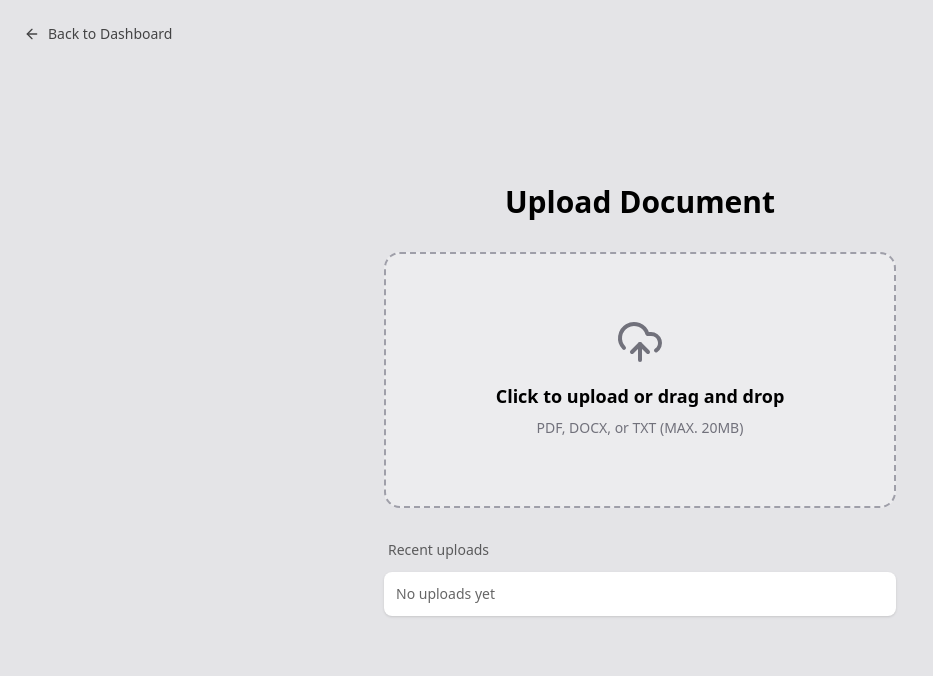
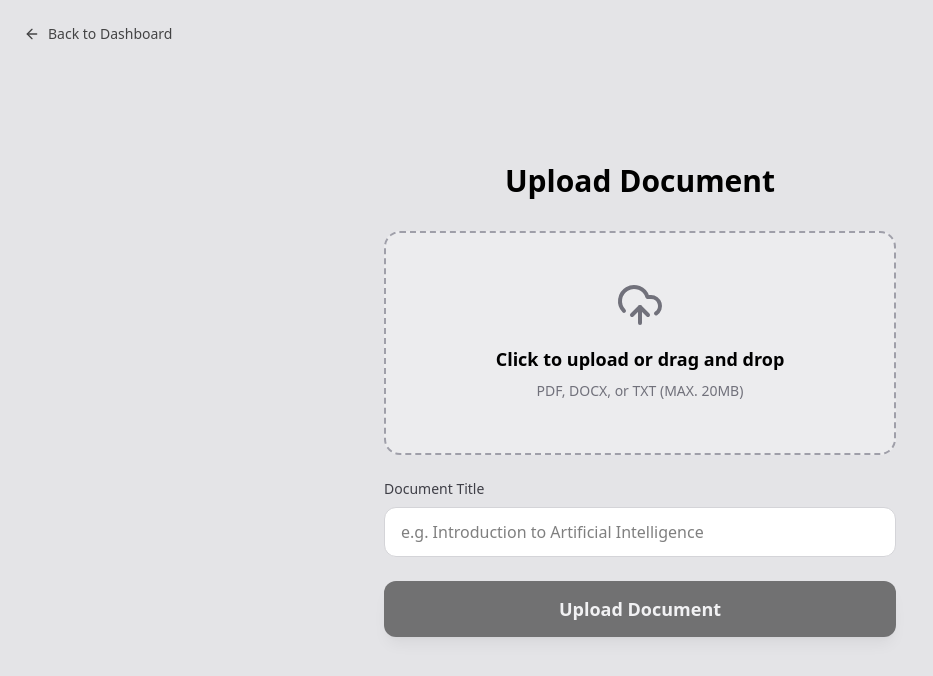
Before and after one commit to Rbt-Ghost/SummarySphere-Frontend, a React (Vite) app: page /upload in a window 1280 px wide. Shown: the top 676 px of the page, without its empty margins (0-933 px from the left). Built offline with nearby package versions, Linux system fonts and the light colour scheme.

Commit message:
Update uploadFile function to include title parameter and adjust Documents component to display title; enhance Upload component with title input and upload status notifications

```diff
--- a/src/api.ts
+++ b/src/api.ts
@@ -1,9 +1,10 @@
 // src/api.ts
 const BASE_URL = "/api/documents";
 
-export const uploadFile = async (file: File) => {
+export const uploadFile = async (file: File, title: string) => {
     const formData = new FormData();
     formData.append("file", file);
+    formData.append("title", title); // Send title to the new backend endpoint
 
     const response = await fetch(`${BASE_URL}`, {
         method: "POST",
--- a/src/pages/Upload.tsx
+++ b/src/pages/Upload.tsx
@@ -1,8 +1,8 @@
 import { useState, useEffect, useRef } from "react";
-import { motion } from "framer-motion";
-import { UploadCloud, FileText, ArrowLeft } from "lucide-react";
+import { motion, AnimatePresence } from "framer-motion";
+import { UploadCloud, FileText, ArrowLeft, X, CheckCircle, AlertCircle } from "lucide-react";
 import { useNavigate } from "react-router-dom";
-import { uploadFile } from "../api"; // <-- add this import
+import { uploadFile } from "../api";
 
 export default function Upload() {
   const [dark] = useState(() => {
@@ -28,38 +28,26 @@ export default function Upload() {
   }, [dark]);
 
   const navigate = useNavigate();
+  const fileInputRef = useRef<HTMLInputElement | null>(null);
+
+  const [selectedFile, setSelectedFile] = useState<File | null>(null);
+  const [title, setTitle] = useState("");
   const [isDragging, setIsDragging] = useState(false);
-  const fileInputRef = useRef<HTMLInputElement | null>(null);
-  const [recentFiles, setRecentFiles] = useState<File[]>([]);
+  const [isUploading, setIsUploading] = useState(false);
+  const [status, setStatus] = useState<{ type: 'success' | 'error'; message: string } | null>(null);
 
-  const processFiles = async (filesList: FileList | null) => {
-    if (!filesList) return;
-    const files = Array.from(filesList);
-    const maxSize = 20 * 1024 * 1024; // 20MB
+  const handleFileChange = (file: File | null) => {
+    if (!file) return;
+    if (file.size > 20 * 1024 * 1024) {
+      alert(`File ${file.name} exceeds the 20MB limit.`);
+      return;
+    }
+    setSelectedFile(file);
+    setStatus(null);
 
-    const tooLarge = files.filter((f) => f.size > maxSize);
-    if (tooLarge.length > 0) {
-      alert(`Some files exceed the 20MB limit and were skipped.`);
-    }
-
-    const accepted = files.filter((f) => f.size <= maxSize);
-    if (accepted.length === 0) return;
-
-    // Iterate through each accepted file and upload to the backend
-    for (const file of accepted) {
-      try {
-        const result = await uploadFile(file); // use the shared API function
-        console.log("Upload successful:", result);
-
-        // Update the UI with the successfully uploaded file metadata
-        setRecentFiles((prev) => {
-          const merged = [file, ...prev];
-          return merged.slice(0, 6);
-        });
-      } catch (error: any) {
-        console.error("Network error during upload:", error);
-        alert(`Could not connect to the server to upload ${file.name}.`);
-      }
+    // Auto-fill title if empty
+    if (!title) {
+        setTitle(file.name.split('.')[0]);
     }
   };
 
@@ -75,13 +63,42 @@ export default function Upload() {
   const handleDrop = (e: React.DragEvent) => {
     e.preventDefault();
     setIsDragging(false);
-    processFiles(e.dataTransfer.files);
+    const file = e.dataTransfer.files?.[0];
+    handleFileChange(file);
   };
 
   const handleFileSelect = (e: React.ChangeEvent<HTMLInputElement>) => {
-    processFiles(e.target.files);
-    // reset input so same file can be selected again if needed
+    const file = e.target.files?.[0] || null;
+    handleFileChange(file);
     e.currentTarget.value = "";
+  };
+
+  const handleUploadClick = async () => {
+    if (!selectedFile) {
+        setStatus({ type: 'error', message: "Please select a file first." });
+        return;
+    }
+    if (!title.trim()) {
+        setStatus({ type: 'error', message: "Please enter a document title." });
+        return;
+    }
+
+    setIsUploading(true);
+    setStatus(null);
+
+    try {
+      // Call the updated API with both file and title
+      await uploadFile(selectedFile, title);
+
+      setStatus({ type: 'success', message: "Document uploaded successfully" });
+      setSelectedFile(null);
+      setTitle("");
+    } catch (error: any) {
+      console.error("Network error during upload:", error);
+      setStatus({ type: 'error', message: "Failed to upload document. Please try again." });
+    } finally {
+      setIsUploading(false);
+    }
   };
 
   return (
@@ -92,7 +109,6 @@ export default function Upload() {
           : "min-h-screen bg-zinc-200 text-black flex flex-col items-center justify-center px-6"
       }
     >
-      {/* Back Button */}
       <button
         onClick={() => navigate("/")}
         className="absolute top-6 left-6 flex items-center gap-2 text-sm font-medium opacity-70 hover:opacity-100 transition-opacity"
@@ -113,17 +129,31 @@ export default function Upload() {
           onDragOver={handleDragOver}
           onDragLeave={handleDragLeave}
           onDrop={handleDrop}
-          onClick={() => fileInputRef.current?.click()}
+          onClick={() => !selectedFile && fileInputRef.current?.click()}
           className={`
-            relative flex flex-col items-center justify-center w-full h-64 rounded-2xl border-2 border-dashed transition-all cursor-pointer
+            relative flex flex-col items-center justify-center w-full h-56 rounded-2xl border-2 border-dashed transition-all
             ${
               dark
                 ? "border-slate-700 bg-slate-800/50 hover:bg-slate-800 hover:border-slate-500"
                 : "border-zinc-400 bg-zinc-100/50 hover:bg-zinc-100 hover:border-zinc-600"
             }
             ${isDragging ? "scale-[1.02] border-blue-500 bg-blue-500/10" : ""}
+            ${selectedFile ? "cursor-default border-blue-500/50" : "cursor-pointer"}
           `}
         >
+          {selectedFile ? (
+             <div className="flex flex-col items-center p-4">
+                <FileText className="w-12 h-12 text-blue-500 mb-2" />
+                <p className="font-semibold text-lg text-center break-all">{selectedFile.name}</p>
+                <p className="text-sm opacity-60 mb-4">{(selectedFile.size / 1024 / 1024).toFixed(2)} MB</p>
+                <button
+                    onClick={(e) => { e.stopPropagation(); setSelectedFile(null); }}
+                    className="flex items-center gap-2 text-sm text-red-500 hover:text-red-400 font-medium px-3 py-1 rounded-full bg-red-500/10 hover:bg-red-500/20 transition-colors"
+                >
+                    <X className="w-4 h-4" /> Remove
+                </button>
+             </div>
+          ) : (
             <div className="flex flex-col items-center justify-center pt-5 pb-6 text-center px-4">
                 <UploadCloud
                 className={`w-12 h-12 mb-4 ${dark ? "text-slate-400" : "text-zinc-500"}`}
@@ -135,6 +165,7 @@ export default function Upload() {
                 PDF, DOCX, or TXT (MAX. 20MB)
                 </p>
             </div>
+          )}
           <input
             id="dropzone-file"
             ref={fileInputRef}
@@ -142,26 +173,60 @@ export default function Upload() {
             className="hidden"
             onChange={handleFileSelect}
             accept=".pdf,.doc,.docx,.txt"
-            multiple
           />
         </div>
 
-        {/* Example of a recently uploaded file list */}
-        <div className="mt-8 space-y-3">
-          <p className="text-sm font-medium opacity-60 ml-1">Recent uploads</p>
-          {recentFiles.length === 0 ? (
-            <div className={`flex items-center p-3 rounded-lg ${dark ? 'bg-slate-800' : 'bg-white shadow-sm'}`}>
-              <span className="text-sm opacity-60">No uploads yet</span>
+        <div className="mt-6">
+            <label className={`block text-sm font-medium mb-2 ${dark ? "text-slate-300" : "text-zinc-700"}`}>
+                Document Title
+            </label>
+            <input
+                type="text"
+                value={title}
+                onChange={(e) => setTitle(e.target.value)}
+                placeholder="e.g. Introduction to Artificial Intelligence"
+                className={`
+                    w-full px-4 py-3 rounded-xl border outline-none transition-all
+                    ${dark
+                        ? "bg-slate-800 border-slate-700 text-white focus:border-blue-500"
+                        : "bg-white border-zinc-300 text-black focus:border-blue-500"
+                    }
+                `}
+            />
         </div>
-          ) : (
-            recentFiles.map((f, idx) => (
-              <div key={idx} className={`flex items-center p-3 rounded-lg ${dark ? 'bg-slate-800' : 'bg-white shadow-sm'}`}>
-                <FileText className="w-5 h-5 mr-3 text-blue-500" />
-                <span className="text-sm truncate" title={f.name}>{f.name}</span>
+
+        <AnimatePresence>
+            {status && (
+                <motion.div
+                    initial={{ opacity: 0, y: -10 }}
+                    animate={{ opacity: 1, y: 0 }}
+                    exit={{ opacity: 0 }}
+                    className={`mt-4 p-3 rounded-lg flex items-center gap-3 ${
+                        status.type === 'success'
+                            ? "bg-green-500/10 text-green-500 border border-green-500/20"
+                            : "bg-red-500/10 text-red-500 border border-red-500/20"
+                    }`}
+                >
+                    {status.type === 'success' ? <CheckCircle className="w-5 h-5" /> : <AlertCircle className="w-5 h-5" />}
+                    <span className="font-medium">{status.message}</span>
+                </motion.div>
+            )}
+        </AnimatePresence>
+
+        <div className="mt-6 flex justify-center">
+            <button
+                onClick={handleUploadClick}
+                disabled={isUploading || !selectedFile}
+                className={`
+                    w-full py-3.5 rounded-xl font-bold text-lg shadow-lg transition-all flex justify-center items-center gap-2
+                    ${dark ? "bg-white text-black hover:bg-gray-200" : "bg-black text-white hover:bg-gray-800"}
+                    ${(isUploading || !selectedFile) ? "opacity-50 cursor-not-allowed" : "hover:scale-[1.02]"}
+                `}
+            >
+                {isUploading ? "Uploading..." : "Upload Document"}
+            </button>
         </div>
-            ))
-          )}
-        </div>
+
       </motion.div>
     </div>
   );
```
Also changed, not shown: src/pages/Documents.tsx (+10 -11 lines). Lines whose indentation alone changed are shown as unchanged.
